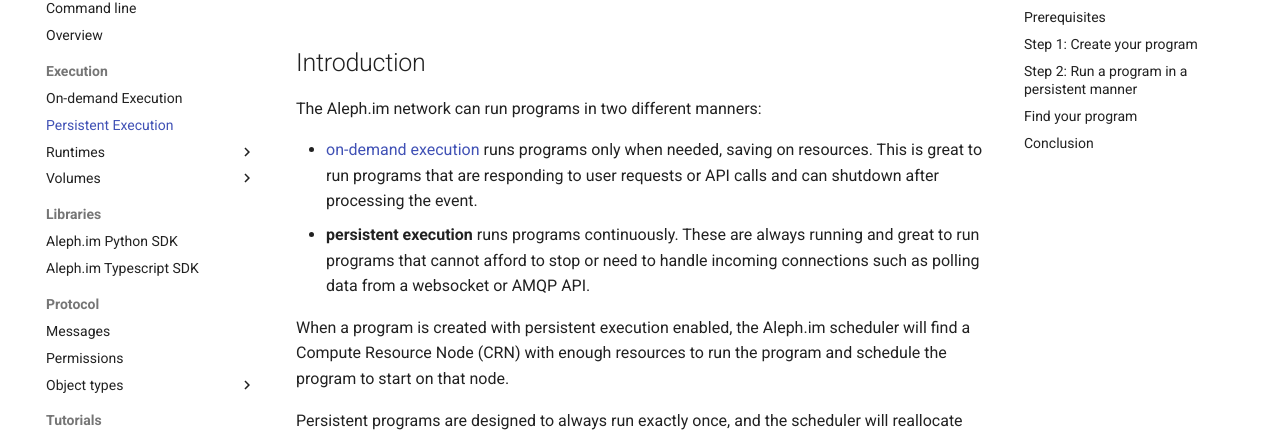
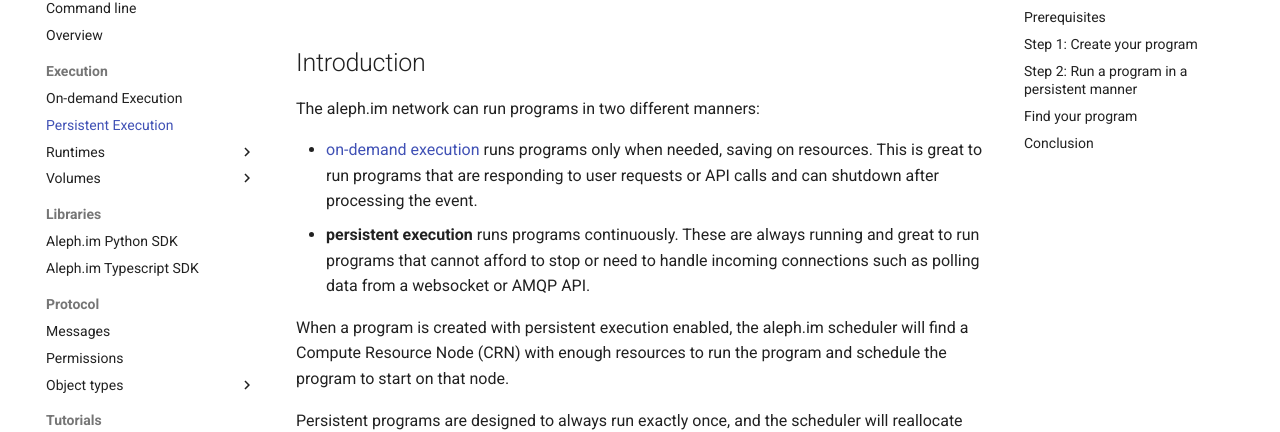
Before and after one commit to aleph-im/aleph-docs, an MkDocs documentation site: the page built from docs/execution/persistent.md, in a window 1280 px wide and 900 px high. Shown: the part 175-607 px from the top of the window. Built offline with MkDocs 1.6.1 and Material for MkDocs 9.7.7, drawn with Linux system fonts in a browser that asks for light colours; some of the changed text lies outside the part shown.

````diff
--- a/docs/execution/persistent.md
+++ b/docs/execution/persistent.md
@@ -2,14 +2,14 @@
 
 ## Introduction
 
-The Aleph.im network can run programs in two different manners:
+The aleph.im network can run programs in two different manners:
 
 * [on-demand execution](on_demand.md) runs programs only when needed, saving on resources. This is great to run programs
   that are responding to user requests or API calls and can shutdown after processing the event.
 * __persistent execution__ runs programs continuously.  These are always running and great to run programs that cannot
   afford to stop or need to handle incoming connections such as polling data from a websocket or AMQP API.
 
-When a program is created with persistent execution enabled, the Aleph.im scheduler will find a Compute Resource Node
+When a program is created with persistent execution enabled, the aleph.im scheduler will find a Compute Resource Node
 (CRN) with enough resources to run the program and schedule the program to start on that node.
 
 Persistent programs are designed to always run exactly once, and the scheduler will reallocate the program on another
@@ -75,7 +75,7 @@ uvicorn main:app --reload
 
 ## Step 2: Run a program in a persistent manner
 
-To run the program in a persistent manner on the Aleph.im network, use:
+To run the program in a persistent manner on the aleph.im network, use:
 
 ```shell
 aleph program upload --persistent ./src/ main:app
@@ -93,4 +93,4 @@ TODO: Locate the CRN where your program is running.
 
 ## Conclusion
 
-In this tutorial, you learned how to create and deploy persistent Virtual Machines on the Aleph.im network. You should now have a better understanding of how to use Aleph.im for distributed computing.
+In this tutorial, you learned how to create and deploy persistent Virtual Machines on the aleph.im network. You should now have a better understanding of how to use aleph.im for distributed computing.
````
Also changed, not shown: docs/execution/runtimes/index.md (+2 -2 lines), docs/execution/runtimes/rebuild.md (+2 -2 lines), docs/execution/volumes/immutable.md (+2 -2 lines), docs/overview.md (+2 -2 lines).
